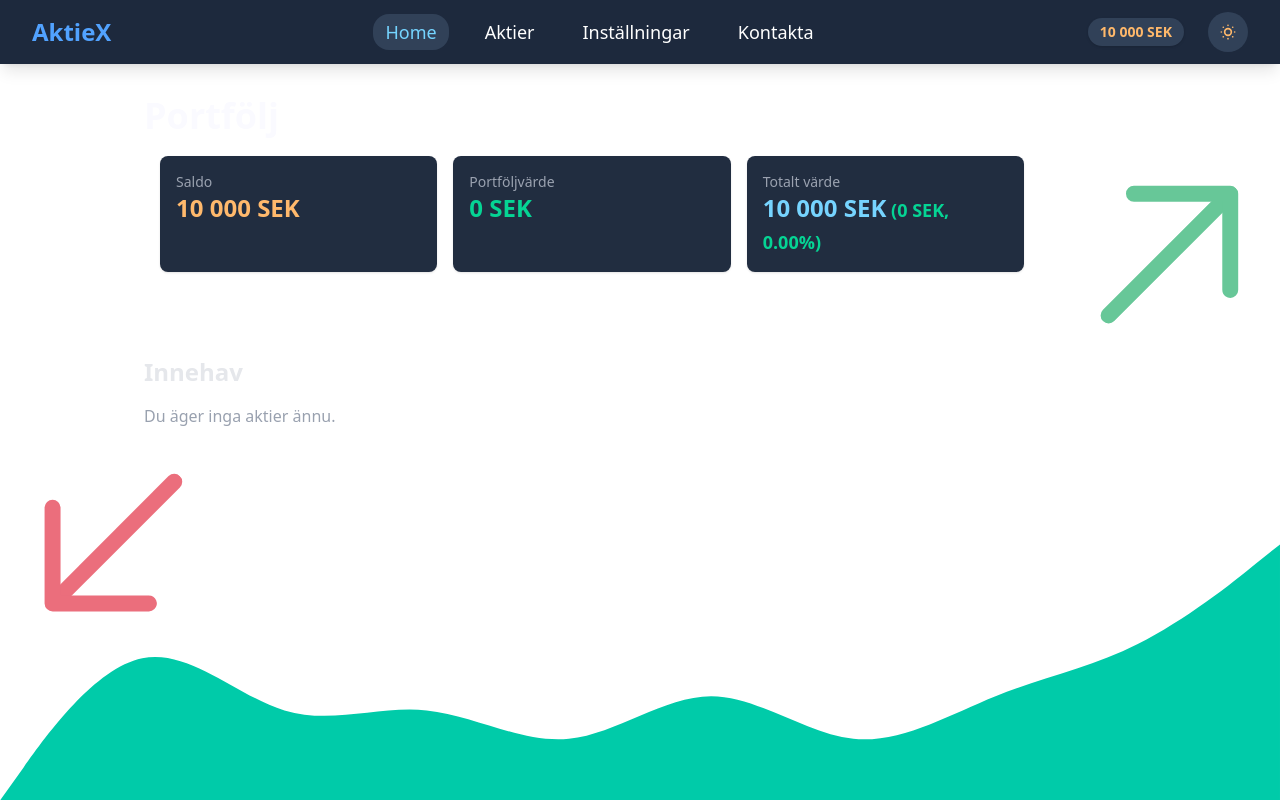
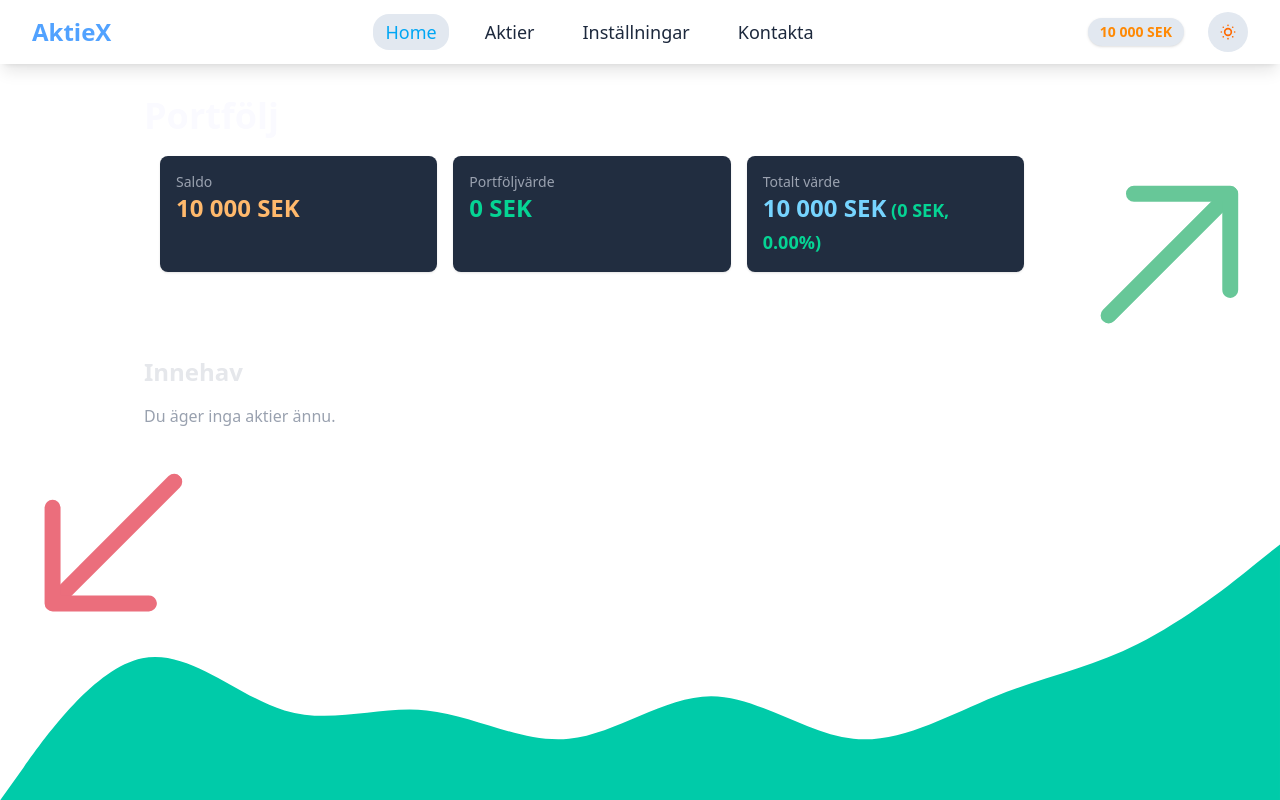
Before and after one commit to AlbinWr/portfoljtrack, a React (Vite) app: page / in a window 1280 px wide. Built offline with nearby package versions, Linux system fonts and the light colour scheme.

Commit message:
Darkmode navbar

```diff
--- a/src/components/Navbar.tsx
+++ b/src/components/Navbar.tsx
@@ -29,35 +29,38 @@ export const Navbar = () => {
   };
 
   return (
-    <nav className="fixed top-0 left-0 w-full bg-slate-800 shadow-lg flex items-center justify-between px-8 py-3 z-100">
+    <nav className="fixed top-0 left-0 w-full bg-white dark:bg-slate-800 shadow-lg flex items-center justify-between px-8 py-3 z-100">
+
       {/* Logotyp och titel */}
       <NavLink to="/">
-        <div className="flex items-center gap-3 text-blue-400">
-          <BiLogoReact className="text-5xl sm:hidden" />
-          <span className="font-semibold text-2xl hidden sm:block">AktieX</span>
+        <div className="flex items-center gap-3 text-blue-400 dark:text-blue-400">
+          <BiLogoReact className="text-5xl sm:hidden active:scale-95" />
+          <span className="font-semibold text-2xl hidden sm:block transition-transform active:scale-95">AktieX</span>
         </div>
       </NavLink>
 
       {/* Navigationslänkar */}
       <div className="flex items-center gap-6 px-4">
+        {/* Hem / portfölj */}
         <NavLink
           to="/"
           className={({ isActive }) =>
             isActive
-              ? "relative py-1 px-3 text-lg font-light text-sky-300 rounded-2xl bg-slate-700 transition duration-300 group hidden sm:block"
-              : "relative py-1 px-3 text-lg font-light text-white  hover:text-sky-300 rounded-2xl hover:bg-slate-700 transition duration-300 group hidden sm:block"
+              ? "relative py-1 px-3 text-lg font-light text-sky-500 dark:text-sky-300 rounded-2xl bg-slate-200 dark:bg-slate-700 transition duration-300 group hidden sm:block"
+              : "relative py-1 px-3 text-lg font-light text-slate-800 dark:text-white hover:text-sky-600 dark:hover:text-sky-300 rounded-2xl hover:bg-slate-200 dark:hover:bg-slate-700 transition duration-300 group hidden sm:block"
           }
         >
           Home
           <span className="absolute left-0 -bottom-1 h-[2px] w-full origin-center scale-x-0 bg-sky-300 transition-transform duration-300 group-hover:scale-x-100"></span>
         </NavLink>
 
+        {/* Aktier */}
         <NavLink
           to="/aktier"
           className={({ isActive }) =>
             isActive
-              ? "relative py-1 px-3 text-lg font-light text-sky-300 rounded-2xl bg-slate-700 transition duration-300 group"
-              : "relative py-1 px-3 text-lg font-light text-white  hover:text-sky-300 rounded-2xl hover:bg-slate-700 transition duration-300 group"
+              ? "relative py-1 px-3 text-lg font-light text-sky-500 dark:text-sky-300 rounded-2xl bg-slate-200 dark:bg-slate-700 transition duration-300 group"
+              : "relative py-1 px-3 text-lg font-light text-slate-800 dark:text-white hover:text-sky-500 dark:hover:text-sky-300 rounded-2xl hover:bg-slate-200 dark:hover:bg-slate-700 transition duration-300 group"
           }
         >
           {/* Ikon för mobil */}
@@ -70,12 +73,13 @@ export const Navbar = () => {
           <span className="absolute left-0 -bottom-1 h-[2px] w-full origin-center scale-x-0 bg-sky-300 transition-transform duration-300 group-hover:scale-x-100"></span>
         </NavLink>
 
+        {/* Inställningar */}
         <NavLink
           to="/installningar"
           className={({ isActive }) =>
             isActive
-              ? "relative py-1 px-3 text-lg font-light text-sky-300 rounded-2xl bg-slate-700 transition duration-300 group"
-              : "relative py-1 px-3 text-lg font-light text-white  hover:text-sky-300 rounded-2xl hover:bg-slate-700 transition duration-300 group"
+              ? "relative py-1 px-3 text-lg font-light text-sky-500 dark:text-sky-300 rounded-2xl bg-slate-200 dark:bg-slate-700 transition duration-300 group"
+              : "relative py-1 px-3 text-lg font-light text-slate-800 dark:text-white hover:text-sky-500 dark:hover:text-sky-300 rounded-2xl hover:bg-slate-200 dark:hover:bg-slate-700 transition duration-300 group"
           }
         >
           {/* Ikon för mobil */}
@@ -88,12 +92,13 @@ export const Navbar = () => {
           <span className="absolute left-0 -bottom-1 h-[2px] w-full origin-center scale-x-0 bg-sky-300 transition-transform duration-300 group-hover:scale-x-100"></span>
         </NavLink>
 
+        {/* Kontakt */}
         <NavLink
           to="/kontakt"
           className={({ isActive }) =>
             isActive
-              ? "relative py-1 px-3 text-lg font-light text-sky-300 rounded-2xl bg-slate-700 transition duration-300 group"
-              : "relative py-1 px-3 text-lg font-light text-white  hover:text-sky-300 rounded-2xl hover:bg-slate-700 transition duration-300 group"
+              ? "relative py-1 px-3 text-lg font-light text-sky-500 dark:text-sky-300 rounded-2xl bg-slate-200 dark:bg-slate-700 transition duration-300 group"
+              : "relative py-1 px-3 text-lg font-light text-slate-800 dark:text-white hover:text-sky-500 dark:hover:text-sky-300 rounded-2xl hover:bg-slate-200 dark:hover:bg-slate-700 transition duration-300 group"
           }
         >
           {/* Ikon för mobil */}
@@ -109,8 +114,8 @@ export const Navbar = () => {
 
       <div className="flex items-center gap-6">
         {/* Saldot */}
-        <div className="bg-slate-700 text-white text-sm px-3 py-1 rounded-full shadow">
-          <span className="font-semibold text-orange-300">
+        <div className="bg-slate-200 dark:bg-slate-700 text-slate-800 dark:text-white text-sm px-3 py-1 rounded-full shadow">
+          <span className="font-semibold text-orange-400 dark:text-orange-300">
             {saldo.toLocaleString("sv-SE")} SEK
           </span>
         </div>
@@ -119,7 +124,7 @@ export const Navbar = () => {
         <div className="flex items-center gap-4">
           <button
             onClick={toggleDarkMode}
-            className="relative w-10 h-10 flex items-center justify-center rounded-full bg-slate-700 dark:bg-slate-600 hover:bg-slate-600 dark:hover:bg-slate-500 transition duration-300 text-white text-xl"
+            className="relative w-10 h-10 flex items-center justify-center rounded-full bg-slate-200 dark:bg-slate-600 hover:bg-slate-300 dark:hover:bg-slate-500 transition duration-300 text-xl"
           >
             <span
               className={`inline-block transition-all duration-300 transform ${
@@ -128,7 +133,7 @@ export const Navbar = () => {
                   : "rotate-0 scale-100 opacity-100"
               }`}
             >
-              <LuSunDim className="text-orange-300" />
+              <LuSunDim className="text-orange-500" />
             </span>
             <span
               className={`inline-block transition-all duration-300 transform absolute ${
@@ -137,7 +142,7 @@ export const Navbar = () => {
                   : "rotate-180 scale-110 opacity-0"
               }`}
             >
-              <LuMoon className="text-sky-300" />
+              <LuMoon className="text-sky-400" />
             </span>
           </button>
         </div>
```
